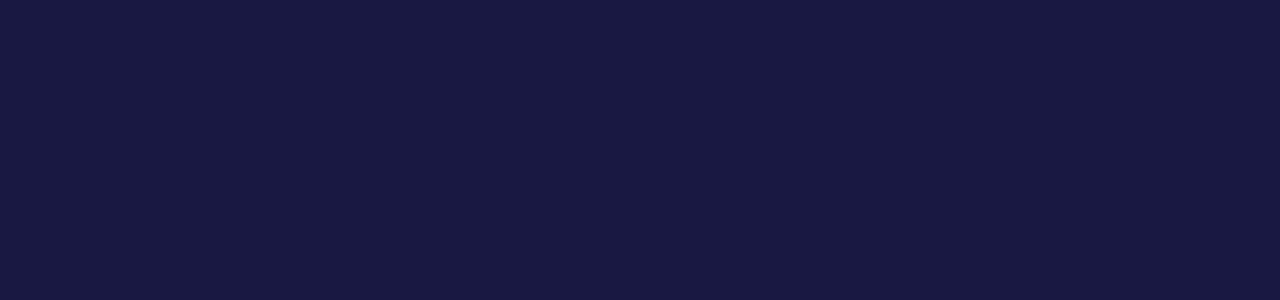
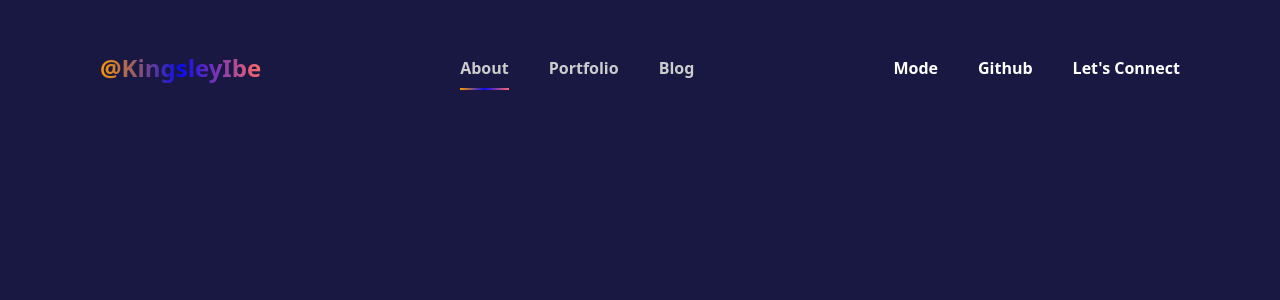
Before and after one commit to KingsleyIbe/kingsleyibeportfolio, a React (Create React App) app: page /about-me in a window 1280 px wide. Before the commit this address had no page. Shown: the top 300 px of the page. Built offline with nearby package versions, Linux system fonts and the light colour scheme.

Commit message:
Page routing

```diff
--- a/src/App.tsx
+++ b/src/App.tsx
@@ -1,11 +1,15 @@
 import React from 'react';
 import { Routes, Route } from 'react-router-dom';
 import Home from './components/home/index.tsx';
+import Portfolio from './components/portfolio/index.tsx';
+import About from './components/about/index.tsx';
 
 function App() {
   return (
     <Routes>
       <Route path="/" element={<Home />} />
+      <Route path="/about-me" element={<About />} />
+      <Route path="/portfolio" element={<Portfolio />} />
   </Routes>
   );
 }
--- /dev/null
+++ b/src/components/about/index.tsx
@@ -0,0 +1,12 @@
+import React from 'react';
+import DesktopHeader from '../common/DesktopHeader.tsx';
+
+const index = () => {
+  return (
+    <div className="relative">
+      <DesktopHeader />
+    </div>
+  )
+}
+
+export default index;
--- a/src/components/common/DesktopHeader.tsx
+++ b/src/components/common/DesktopHeader.tsx
@@ -1,18 +1,18 @@
 import React from 'react';
-import { Link } from 'react-router';
+import { Link, NavLink } from 'react-router';
 
 const DesktopHeader = () => {
   return (
-    <div className="text-[#fff]">
-      <header className="flex flex-row justify-between">
+    <div className="text-[#fff] font-bold py-[50px] px-[100px]">
+      <header className="flex flex-row justify-between items-center">
         <div>
-            <h1><Link to="/">Kingsley Ibe</Link></h1>
+            <Link to="/"><h1 className="logo">@KingsleyIbe</h1></Link>
         </div>
         <nav>
-            <ul className="flex flex-row gap-10">
-                <li><Link to="/about-me">About</Link></li>
-                <li><Link to="/portfolio">Portfolio</Link></li>
-                <li><Link to="/blog">Blog</Link></li>
+            <ul className="flex flex-row gap-10 text-[#ccc]">
+                <li><NavLink to="/about-me" className={({ isActive }) => (isActive ? 'active-link' : 'nav-link')}>About</NavLink></li>
+                <li><NavLink to="/portfolio" className={({ isActive }) => (isActive ? 'active-link' : 'nav-link')}>Portfolio</NavLink></li>
+                <li><NavLink to="/blog" className={({ isActive }) => (isActive ? 'active-link' : 'nav-link')}>Blog</NavLink></li>
             </ul>
         </nav>
         <div>
--- /dev/null
+++ b/src/components/portfolio/index.tsx
@@ -0,0 +1,12 @@
+import React from 'react';
+import DesktopHeader from '../common/DesktopHeader.tsx';
+
+const index = () => {
+  return (
+    <div className="relative">
+      <DesktopHeader />
+    </div>
+  )
+}
+
+export default index;
--- a/src/index.css
+++ b/src/index.css
@@ -12,3 +12,43 @@
 body {
   background-color: #181842;
 }
+
+/* .active-link {
+  border-bottom: 1px solid #FD9800;
+  border-bottom: linear-gradient(90deg, #ff7eb3, #ff758c, #ff6a68);
+  padding-bottom: 5px;
+} */
+
+.active-link {
+  position: relative;
+  display: inline-block;
+  /* text-decoration: none; */
+  /* color: #333; */
+  /* font-size: 18px; */
+}
+
+.active-link::after {
+  content: '';
+  position: absolute;
+  bottom: -10px;
+  left: 0;
+  width: 100%;
+  height: 2px; /* Thickness of the border */
+  background: linear-gradient(90deg, #FD9800, #0b0bf0, #ff6a68);
+}
+
+.logo {
+  background: linear-gradient(90deg, #FD9800, #0b0bf0, #ff6a68);
+  background-clip: text;
+  -webkit-text-fill-color: transparent;
+  font-size: 24px;
+  font-weight: 700;
+}
+
+
+.nav-link:hover, .active-link:hover {
+  /* color: #FD9800; */
+  background: linear-gradient(90deg, #FD9800, #0b0bf0, #ff6a68);
+  -webkit-background-clip: text;
+  -webkit-text-fill-color: transparent;
+}
```
